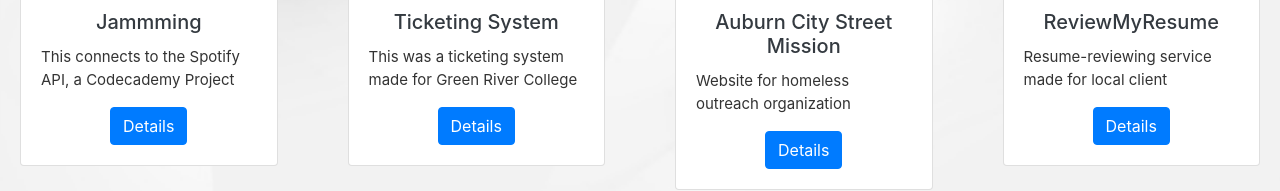
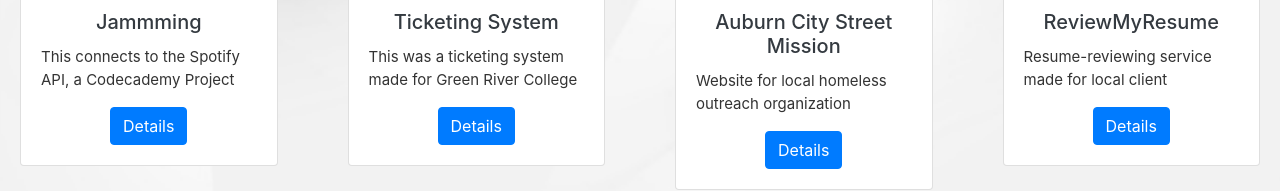
Before and after one commit to xkrause/portfolio, a React (Create React App) app: page / in a window 1280 px wide. Shown: the part 654-845 px from the top of the page. Built offline with nearby package versions, Linux system fonts and the light colour scheme.

Commit message:
Minor state change

```diff
--- a/src/components/Projects/Projects.js
+++ b/src/components/Projects/Projects.js
@@ -59,7 +59,7 @@ class Projects extends React.Component {
                 project3: {
                     title: "Auburn City Street Mission",
                     image: StreetMission,
-                    text: "Website for homeless outreach organization",
+                    text: "Website for local homeless outreach organization",
                     modalHeader: "Auburn City Street Mission",
                     modalText: "This was a freelance project I made for a local homeless outreach organization. Built using Bootstrap."
                 },
```
